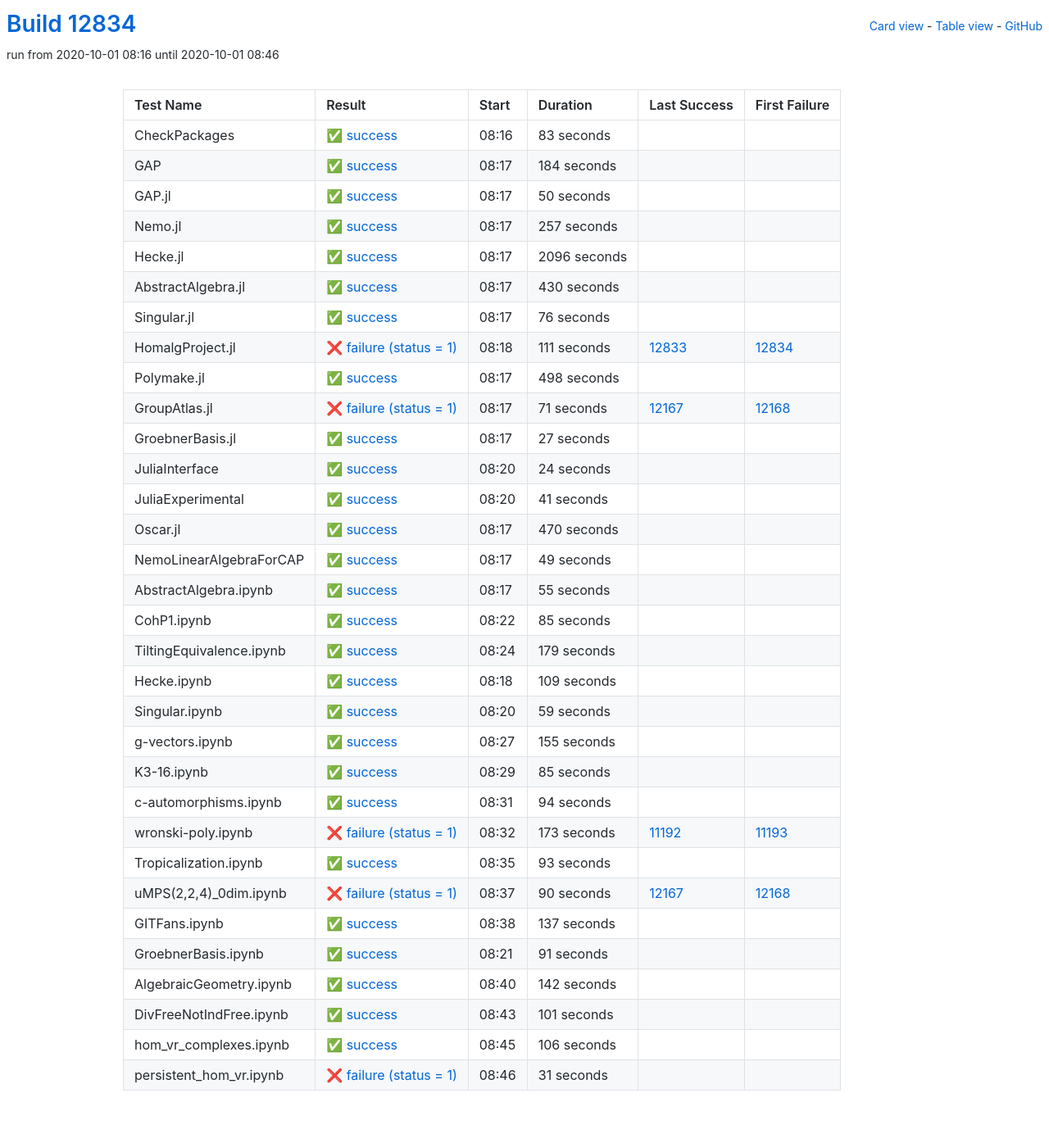
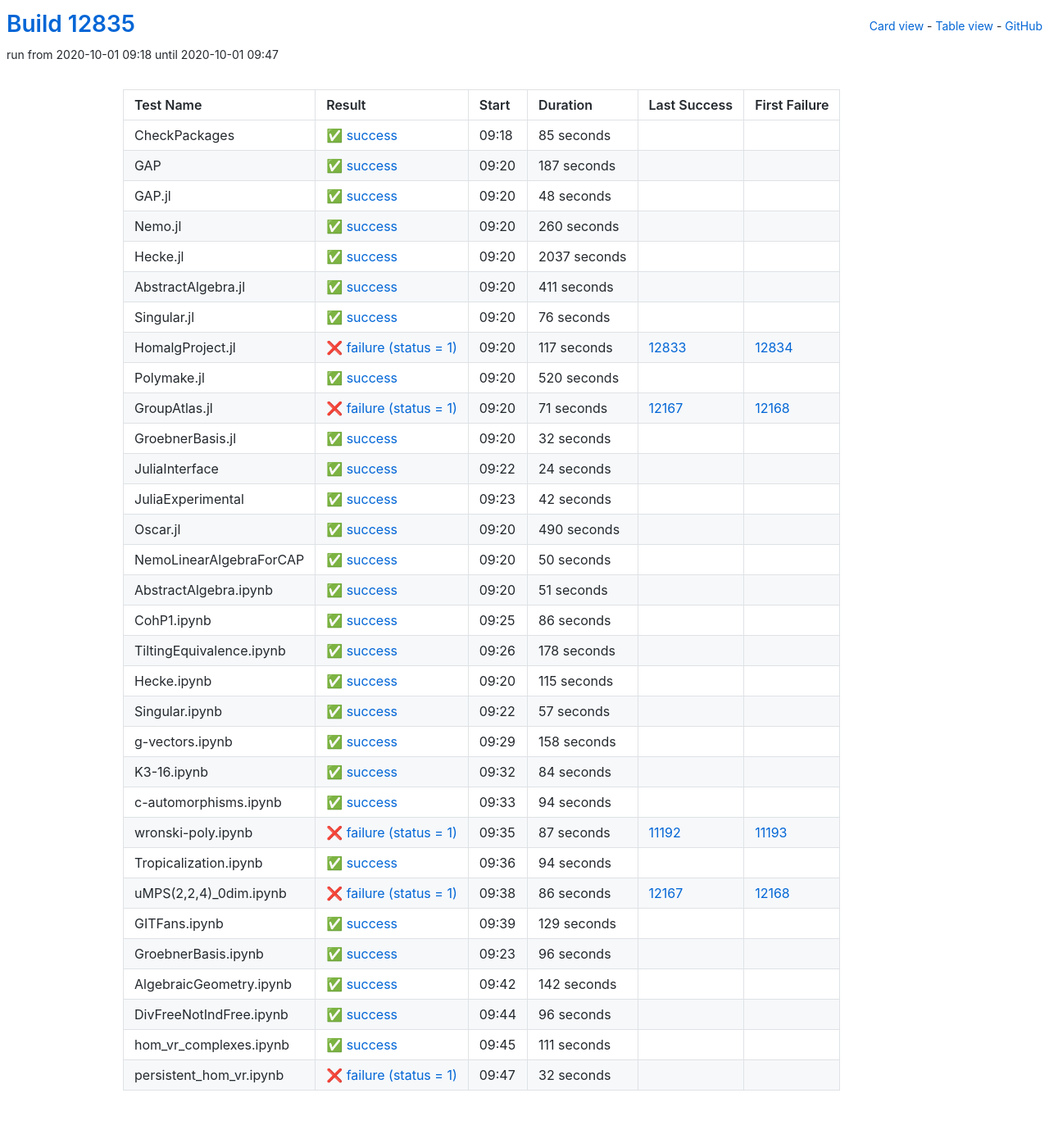
Before and after one commit to oscar-system/oscar-ci-status, a Jekyll site: the page built from table.html, in a window 1280 px wide. Shown: the whole page at 82% size. Built offline with Jekyll 4.4.1, drawn with Linux system fonts in a browser that asks for light colours.

Commit message:
Build #12835

```diff
--- a/_data/ci.yml
+++ b/_data/ci.yml
@@ -1,6 +1,6 @@
 ---
-build: 12834
-build_url: https://oscarci.mathematik.uni-kl.de/job/oscar/12834/
+build: 12835
+build_url: https://oscarci.mathematik.uni-kl.de/job/oscar/12835/
 job: oscar
 organization: oscar-system
 repo: oscar-ci-status
@@ -8,80 +8,80 @@ repourl: https://github.com/oscar-system/oscar-ci-status
 tests:
 - name: CheckPackages
   id: checkpackages
-  log: https://oscarci.mathematik.uni-kl.de/job/oscar/12834/artifact/logs/build-12834/CheckPackages.log
-  start: 2020-10-01 08:16
+  log: https://oscarci.mathematik.uni-kl.de/job/oscar/12835/artifact/logs/build-12835/CheckPackages.log
+  start: 2020-10-01 09:18
   success: true
   exitcode: 0
   status: success
-  duration: 83
+  duration: 85
   last_success: false
   last_success_url:
   first_failure: false
   first_failure_url:
 - name: GAP
   id: gap
-  log: https://oscarci.mathematik.uni-kl.de/job/oscar/12834/artifact/logs/build-12834/GAP.log
-  start: 2020-10-01 08:17
+  log: https://oscarci.mathematik.uni-kl.de/job/oscar/12835/artifact/logs/build-12835/GAP.log
+  start: 2020-10-01 09:20
   success: true
   exitcode: 0
   status: success
-  duration: 184
+  duration: 187
   last_success: false
   last_success_url:
   first_failure: false
   first_failure_url:
 - name: GAP.jl
   id: gap-jl
-  log: https://oscarci.mathematik.uni-kl.de/job/oscar/12834/artifact/logs/build-12834/GAP.jl.log
-  start: 2020-10-01 08:17
+  log: https://oscarci.mathematik.uni-kl.de/job/oscar/12835/artifact/logs/build-12835/GAP.jl.log
+  start: 2020-10-01 09:20
   success: true
   exitcode: 0
   status: success
-  duration: 50
+  duration: 48
   last_success: false
   last_success_url:
   first_failure: false
   first_failure_url:
 - name: Nemo.jl
   id: nemo-jl
-  log: https://oscarci.mathematik.uni-kl.de/job/oscar/12834/artifact/logs/build-12834/Nemo.jl.log
-  start: 2020-10-01 08:17
+  log: https://oscarci.mathematik.uni-kl.de/job/oscar/12835/artifact/logs/build-12835/Nemo.jl.log
+  start: 2020-10-01 09:20
   success: true
   exitcode: 0
   status: success
-  duration: 257
+  duration: 260
   last_success: false
   last_success_url:
   first_failure: false
   first_failure_url:
 - name: Hecke.jl
   id: hecke-jl
-  log: https://oscarci.mathematik.uni-kl.de/job/oscar/12834/artifact/logs/build-12834/Hecke.jl.log
-  start: 2020-10-01 08:17
+  log: https://oscarci.mathematik.uni-kl.de/job/oscar/12835/artifact/logs/build-12835/Hecke.jl.log
+  start: 2020-10-01 09:20
   success: true
   exitcode: 0
   status: success
-  duration: 2096
+  duration: 2037
   last_success: false
   last_success_url:
   first_failure: false
   first_failure_url:
 - name: AbstractAlgebra.jl
   id: abstractalgebra-jl
-  log: https://oscarci.mathematik.uni-kl.de/job/oscar/12834/artifact/logs/build-12834/AbstractAlgebra.jl.log
-  start: 2020-10-01 08:17
+  log: https://oscarci.mathematik.uni-kl.de/job/oscar/12835/artifact/logs/build-12835/AbstractAlgebra.jl.log
+  start: 2020-10-01 09:20
   success: true
   exitcode: 0
   status: success
-  duration: 430
+  duration: 411
   last_success: false
   last_success_url:
   first_failure: false
   first_failure_url:
 - name: Singular.jl
   id: singular-jl
-  log: https://oscarci.mathematik.uni-kl.de/job/oscar/12834/artifact/logs/build-12834/Singular.jl.log
-  start: 2020-10-01 08:17
+  log: https://oscarci.mathematik.uni-kl.de/job/oscar/12835/artifact/logs/build-12835/Singular.jl.log
+  start: 2020-10-01 09:20
   success: true
   exitcode: 0
   status: success
@@ -92,32 +92,32 @@ tests:
   first_failure_url:
 - name: HomalgProject.jl
   id: homalgproject-jl
-  log: https://oscarci.mathematik.uni-kl.de/job/oscar/12834/artifact/logs/build-12834/HomalgProject.jl.log
-  start: 2020-10-01 08:18
+  log: https://oscarci.mathematik.uni-kl.de/job/oscar/12835/artifact/logs/build-12835/HomalgProject.jl.log
+  start: 2020-10-01 09:20
   success: false
   exitcode: 1
   status: failure
-  duration: 111
+  duration: 117
   last_success: 12833
   last_success_url: https://oscarci.mathematik.uni-kl.de/job/oscar/12833/
   first_failure: 12834
   first_failure_url: https://oscarci.mathematik.uni-kl.de/job/oscar/12834/
 - name: Polymake.jl
   id: polymake-jl
-  log: https://oscarci.mathematik.uni-kl.de/job/oscar/12834/artifact/logs/build-12834/Polymake.jl.log
-  start: 2020-10-01 08:17
+  log: https://oscarci.mathematik.uni-kl.de/job/oscar/12835/artifact/logs/build-12835/Polymake.jl.log
+  start: 2020-10-01 09:20
   success: true
   exitcode: 0
   status: success
-  duration: 498
+  duration: 520
   last_success: false
   last_success_url:
   first_failure: false
   first_failure_url:
 - name: GroupAtlas.jl
   id: groupatlas-jl
-  log: https://oscarci.mathematik.uni-kl.de/job/oscar/12834/artifact/logs/build-12834/GroupAtlas.jl.log
-  start: 2020-10-01 08:17
+  log: https://oscarci.mathematik.uni-kl.de/job/oscar/12835/artifact/logs/build-12835/GroupAtlas.jl.log
+  start: 2020-10-01 09:20
   success: false
   exitcode: 1
   status: failure
@@ -128,20 +128,20 @@ tests:
   first_failure_url: https://oscarci.mathematik.uni-kl.de/job/oscar/12168/
 - name: GroebnerBasis.jl
   id: groebnerbasis-jl
-  log: https://oscarci.mathematik.uni-kl.de/job/oscar/12834/artifact/logs/build-12834/GroebnerBasis.jl.log
-  start: 2020-10-01 08:17
+  log: https://oscarci.mathematik.uni-kl.de/job/oscar/12835/artifact/logs/build-12835/GroebnerBasis.jl.log
+  start: 2020-10-01 09:20
   success: true
   exitcode: 0
   status: success
-  duration: 27
+  duration: 32
   last_success: false
   last_success_url:
   first_failure: false
   first_failure_url:
 - name: JuliaInterface
   id: juliainterface
-  log: https://oscarci.mathematik.uni-kl.de/job/oscar/12834/artifact/logs/build-12834/JuliaInterface.log
-  start: 2020-10-01 08:20
+  log: https://oscarci.mathematik.uni-kl.de/job/oscar/12835/artifact/logs/build-12835/JuliaInterface.log
+  start: 2020-10-01 09:22
   success: true
   exitcode: 0
   status: success
@@ -152,128 +152,128 @@ tests:
   first_failure_url:
 - name: JuliaExperimental
   id: juliaexperimental
-  log: https://oscarci.mathematik.uni-kl.de/job/oscar/12834/artifact/logs/build-12834/JuliaExperimental.log
-  start: 2020-10-01 08:20
+  log: https://oscarci.mathematik.uni-kl.de/job/oscar/12835/artifact/logs/build-12835/JuliaExperimental.log
+  start: 2020-10-01 09:23
   success: true
   exitcode: 0
   status: success
-  duration: 41
+  duration: 42
   last_success: false
   last_success_url:
   first_failure: false
   first_failure_url:
 - name: Oscar.jl
   id: oscar-jl
-  log: https://oscarci.mathematik.uni-kl.de/job/oscar/12834/artifact/logs/build-12834/Oscar.jl.log
-  start: 2020-10-01 08:17
+  log: https://oscarci.mathematik.uni-kl.de/job/oscar/12835/artifact/logs/build-12835/Oscar.jl.log
+  start: 2020-10-01 09:20
   success: true
   exitcode: 0
   status: success
-  duration: 470
+  duration: 490
   last_success: false
   last_success_url:
   first_failure: false
   first_failure_url:
 - name: NemoLinearAlgebraForCAP
   id: nemolinearalgebraforcap
-  log: https://oscarci.mathematik.uni-kl.de/job/oscar/12834/artifact/logs/build-12834/NemoLinearAlgebraForCAP.log
-  start: 2020-10-01 08:17
+  log: https://oscarci.mathematik.uni-kl.de/job/oscar/12835/artifact/logs/build-12835/NemoLinearAlgebraForCAP.log
+  start: 2020-10-01 09:20
   success: true
   exitcode: 0
   status: success
-  duration: 49
+  duration: 50
   last_success: false
   last_success_url:
   first_failure: false
   first_failure_url:
 - name: AbstractAlgebra.ipynb
   id: abstractalgebra-ipynb
-  log: https://oscarci.mathematik.uni-kl.de/job/oscar/12834/artifact/logs/build-12834/AbstractAlgebra.ipynb.log
-  start: 2020-10-01 08:17
+  log: https://oscarci.mathematik.uni-kl.de/job/oscar/12835/artifact/logs/build-12835/AbstractAlgebra.ipynb.log
+  start: 2020-10-01 09:20
   success: true
   exitcode: 0
   status: success
-  duration: 55
+  duration: 51
   last_success: false
   last_success_url:
   first_failure: false
   first_failure_url:
 - name: CohP1.ipynb
   id: cohp1-ipynb
-  log: https://oscarci.mathematik.uni-kl.de/job/oscar/12834/artifact/logs/build-12834/CohP1.ipynb.log
-  start: 2020-10-01 08:22
+  log: https://oscarci.mathematik.uni-kl.de/job/oscar/12835/artifact/logs/build-12835/CohP1.ipynb.log
+  start: 2020-10-01 09:25
   success: true
   exitcode: 0
   status: success
-  duration: 85
+  duration: 86
   last_success: false
   last_success_url:
   first_failure: false
   first_failure_url:
 - name: TiltingEquivalence.ipynb
   id: tiltingequivalence-ipynb
-  log: https://oscarci.mathematik.uni-kl.de/job/oscar/12834/artifact/logs/build-12834/TiltingEquivalence.ipynb.log
-  start: 2020-10-01 08:24
+  log: https://oscarci.mathematik.uni-kl.de/job/oscar/12835/artifact/logs/build-12835/TiltingEquivalence.ipynb.log
+  start: 2020-10-01 09:26
   success: true
   exitcode: 0
   status: success
-  duration: 179
+  duration: 178
   last_success: false
   last_success_url:
   first_failure: false
   first_failure_url:
 - name: Hecke.ipynb
   id: hecke-ipynb
-  log: https://oscarci.mathematik.uni-kl.de/job/oscar/12834/artifact/logs/build-12834/Hecke.ipynb.log
-  start: 2020-10-01 08:18
+  log: https://oscarci.mathematik.uni-kl.de/job/oscar/12835/artifact/logs/build-12835/Hecke.ipynb.log
+  start: 2020-10-01 09:20
   success: true
   exitcode: 0
   status: success
-  duration: 109
+  duration: 115
   last_success: false
   last_success_url:
   first_failure: false
   first_failure_url:
 - name: Singular.ipynb
   id: singular-ipynb
-  log: https://oscarci.mathematik.uni-kl.de/job/oscar/12834/artifact/logs/build-12834/Singular.ipynb.log
-  start: 2020-10-01 08:20
+  log: https://oscarci.mathematik.uni-kl.de/job/oscar/12835/artifact/logs/build-12835/Singular.ipynb.log
+  start: 2020-10-01 09:22
   success: true
   exitcode: 0
   status: success
-  duration: 59
+  duration: 57
   last_success: false
   last_success_url:
   first_failure: false
   first_failure_url:
 - name: g-vectors.ipynb
   id: g-vectors-ipynb
-  log: https://oscarci.mathematik.uni-kl.de/job/oscar/12834/artifact/logs/build-12834/g-vectors.ipynb.log
-  start: 2020-10-01 08:27
+  log: https://oscarci.mathematik.uni-kl.de/job/oscar/12835/artifact/logs/build-12835/g-vectors.ipynb.log
+  start: 2020-10-01 09:29
   success: true
   exitcode: 0
   status: success
-  duration: 155
+  duration: 158
   last_success: false
   last_success_url:
   first_failure: false
   first_failure_url:
 - name: K3-16.ipynb
   id: k3-16-ipynb
-  log: https://oscarci.mathematik.uni-kl.de/job/oscar/12834/artifact/logs/build-12834/K3-16.ipynb.log
-  start: 2020-10-01 08:29
+  log: https://oscarci.mathematik.uni-kl.de/job/oscar/12835/artifact/logs/build-12835/K3-16.ipynb.log
+  start: 2020-10-01 09:32
   success: true
   exitcode: 0
   status: success
-  duration: 85
+  duration: 84
   last_success: false
   last_success_url:
   first_failure: false
   first_failure_url:
 - name: c-automorphisms.ipynb
   id: c-automorphisms-ipynb
-  log: https://oscarci.mathematik.uni-kl.de/job/oscar/12834/artifact/logs/build-12834/c-automorphisms.ipynb.log
-  start: 2020-10-01 08:31
+  log: https://oscarci.mathematik.uni-kl.de/job/oscar/12835/artifact/logs/build-12835/c-automorphisms.ipynb.log
+  start: 2020-10-01 09:33
   success: true
   exitcode: 0
   status: success
@@ -284,68 +284,68 @@ tests:
   first_failure_url:
 - name: wronski-poly.ipynb
   id: wronski-poly-ipynb
-  log: https://oscarci.mathematik.uni-kl.de/job/oscar/12834/artifact/logs/build-12834/wronski-poly.ipynb.log
-  start: 2020-10-01 08:32
+  log: https://oscarci.mathematik.uni-kl.de/job/oscar/12835/artifact/logs/build-12835/wronski-poly.ipynb.log
+  start: 2020-10-01 09:35
   success: false
   exitcode: 1
   status: failure
-  duration: 173
+  duration: 87
   last_success: 11192
   last_success_url: https://oscarci.mathematik.uni-kl.de/job/oscar/11192/
   first_failure: 11193
   first_failure_url: https://oscarci.mathematik.uni-kl.de/job/oscar/11193/
 - name: Tropicalization.ipynb
   id: tropicalization-ipynb
-  log: https://oscarci.mathematik.uni-kl.de/job/oscar/12834/artifact/logs/build-12834/Tropicalization.ipynb.log
-  start: 2020-10-01 08:35
+  log: https://oscarci.mathematik.uni-kl.de/job/oscar/12835/artifact/logs/build-12835/Tropicalization.ipynb.log
+  start: 2020-10-01 09:36
   success: true
   exitcode: 0
   status: success
-  duration: 93
+  duration: 94
   last_success: false
   last_success_url:
   first_failure: false
   first_failure_url:
 - name: uMPS(2,2,4)_0dim.ipynb
   id: umps-2-2-4-0dim-ipynb
-  log: https://oscarci.mathematik.uni-kl.de/job/oscar/12834/artifact/logs/build-12834/uMPS-2-2-4-_0dim.ipynb.log
-  start: 2020-10-01 08:37
+  log: https://oscarci.mathematik.uni-kl.de/job/oscar/12835/artifact/logs/build-12835/uMPS-2-2-4-_0dim.ipynb.log
+  start: 2020-10-01 09:38
   success: false
   exitcode: 1
   status: failure
-  duration: 90
+  duration: 86
   last_success: 12167
   last_success_url: https://oscarci.mathematik.uni-kl.de/job/oscar/12167/
   first_failure: 12168
   first_failure_url: https://oscarci.mathematik.uni-kl.de/job/oscar/12168/
 - name: GITFans.ipynb
   id: gitfans-ipynb
-  log: https://oscarci.mathematik.uni-kl.de/job/oscar/12834/artifact/logs/build-12834/GITFans.ipynb.log
-  start: 2020-10-01 08:38
+  log: https://oscarci.mathematik.uni-kl.de/job/oscar/12835/artifact/logs/build-12835/GITFans.ipynb.log
+  start: 2020-10-01 09:39
   success: true
   exitcode: 0
   status: success
-  duration: 137
+  duration: 129
   last_success: false
   last_success_url:
   first_failure: false
   first_failure_url:
 - name: GroebnerBasis.ipynb
   id: groebnerbasis-ipynb
-  log: https://oscarci.mathematik.uni-kl.de/job/oscar/12834/artifact/logs/build-12834/GroebnerBasis.ipynb.log
-  start: 2020-10-01 08:21
+  log: https://oscarci.mathematik.uni-kl.de/job/oscar/12835/artifact/logs/build-12835/GroebnerBasis.ipynb.log
+  start: 2020-10-01 09:23
   success: true
   exitcode: 0
   status: success
-  duration: 91
+  duration: 96
   last_success: false
   last_success_url:
   first_failure: false
   first_failure_url:
 - name: AlgebraicGeometry.ipynb
   id: algebraicgeometry-ipynb
-  log: https://oscarci.mathematik.uni-kl.de/job/oscar/12834/artifact/logs/build-12834/AlgebraicGeometry.ipynb.log
-  start: 2020-10-01 08:40
+  log: https://oscarci.mathematik.uni-kl.de/job/oscar/12835/artifact/logs/build-12835/AlgebraicGeometry.ipynb.log
+  start: 2020-10-01 09:42
   success: true
   exitcode: 0
   status: success
@@ -356,36 +356,36 @@ tests:
   first_failure_url:
 - name: DivFreeNotIndFree.ipynb
   id: divfreenotindfree-ipynb
-  log: https://oscarci.mathematik.uni-kl.de/job/oscar/12834/artifact/logs/build-12834/DivFreeNotIndFree.ipynb.log
-  start: 2020-10-01 08:43
+  log: https://oscarci.mathematik.uni-kl.de/job/oscar/12835/artifact/logs/build-12835/DivFreeNotIndFree.ipynb.log
+  start: 2020-10-01 09:44
   success: true
   exitcode: 0
   status: success
-  duration: 101
+  duration: 96
   last_success: false
   last_success_url:
   first_failure: false
   first_failure_url:
 - name: hom_vr_complexes.ipynb
   id: hom-vr-complexes-ipynb
-  log: https://oscarci.mathematik.uni-kl.de/job/oscar/12834/artifact/logs/build-12834/hom_vr_complexes.ipynb.log
-  start: 2020-10-01 08:45
+  log: https://oscarci.mathematik.uni-kl.de/job/oscar/12835/artifact/logs/build-12835/hom_vr_complexes.ipynb.log
+  start: 2020-10-01 09:45
   success: true
   exitcode: 0
   status: success
-  duration: 106
+  duration: 111
   last_success: false
   last_success_url:
   first_failure: false
   first_failure_url:
 - name: persistent_hom_vr.ipynb
   id: persistent-hom-vr-ipynb
-  log: https://oscarci.mathematik.uni-kl.de/job/oscar/12834/artifact/logs/build-12834/persistent_hom_vr.ipynb.log
-  start: 2020-10-01 08:46
+  log: https://oscarci.mathematik.uni-kl.de/job/oscar/12835/artifact/logs/build-12835/persistent_hom_vr.ipynb.log
+  start: 2020-10-01 09:47
   success: false
   exitcode: 1
   status: failure
-  duration: 31
+  duration: 32
   last_success: false
   last_success_url:
   first_failure: false
```
Also changed, not shown: README.md.
